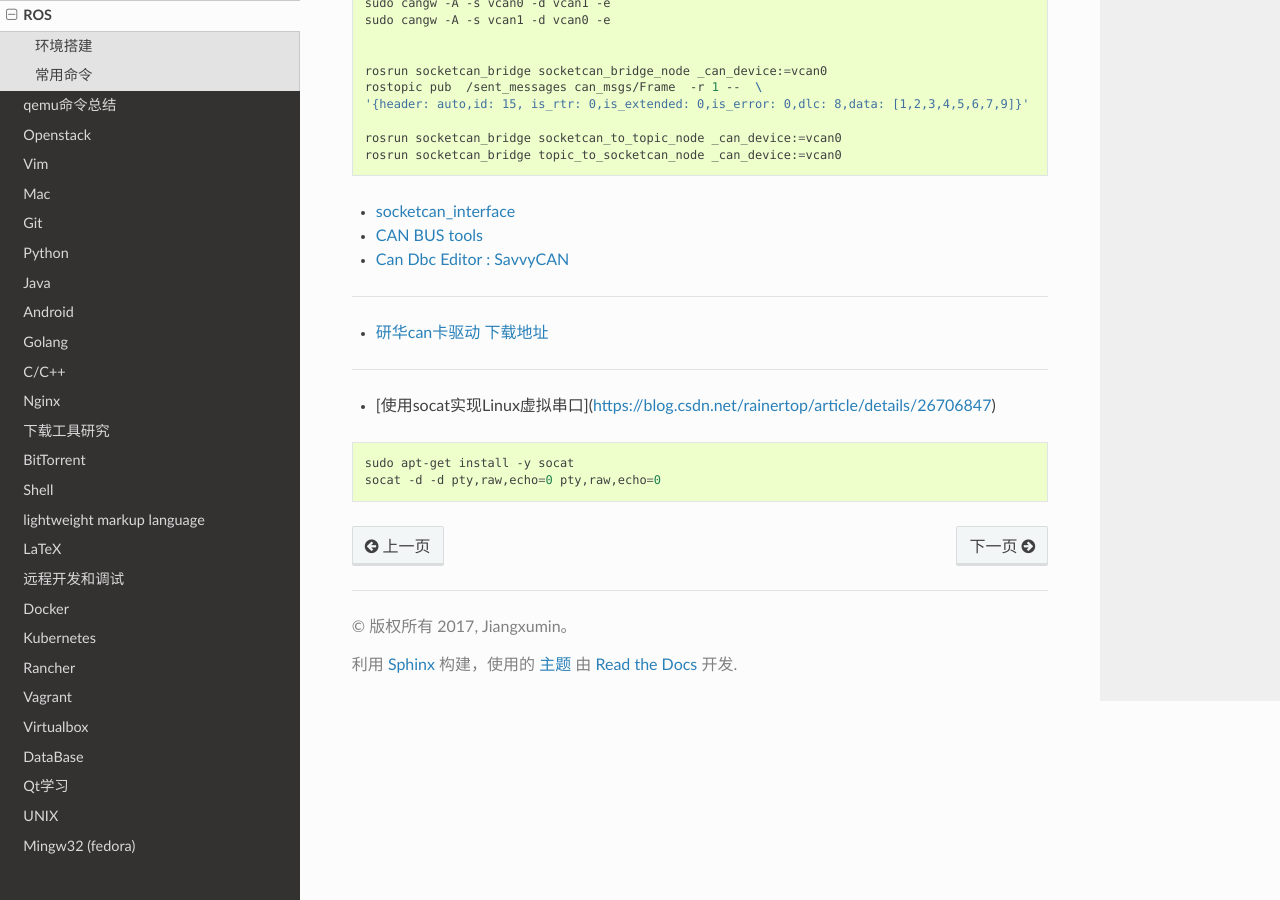
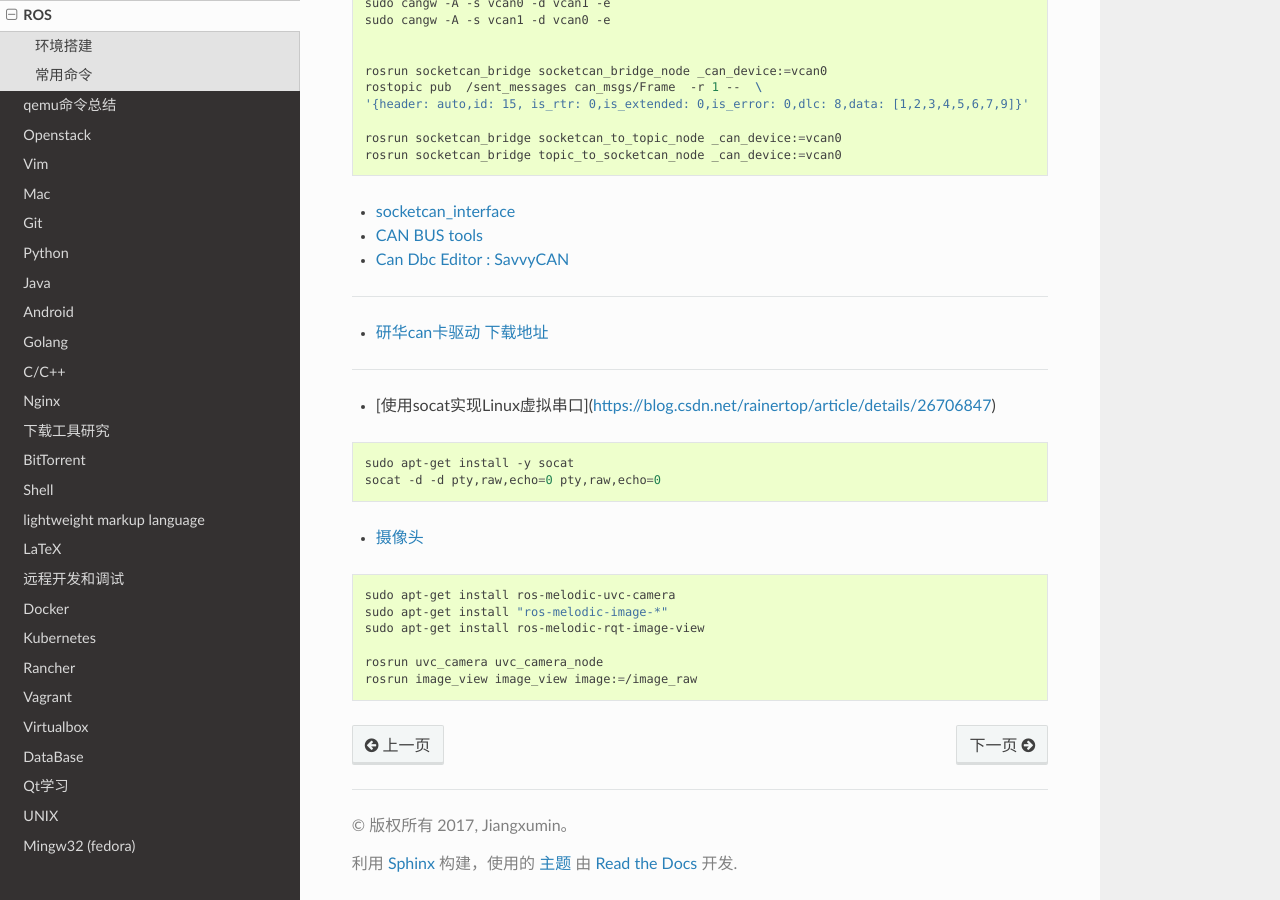
Before and after one commit to my-rds-store/my_space, a Sphinx documentation site: the page built from source/ros/index.rst, in a window 1280 px wide and 900 px high, scrolled down 2509 px. Built offline with Sphinx 7.4.7 and the Read the Docs theme 2.0.0, drawn with Linux system fonts in a browser that asks for light colours.

Commit message:
updae ...

```diff
--- a/source/cpp/index.rst
+++ b/source/cpp/index.rst
@@ -13,6 +13,9 @@ C/C++
    debug
    ffmpeg
 
+* `C++ 参考手册  <https://zh.cppreference.com/w/%E9%A6%96%E9%A1%B5>`_
+
+------------
 
 
 ************************************************************************
--- a/source/ros/index.rst
+++ b/source/ros/index.rst
@@ -174,3 +174,15 @@ ROS
 
         sudo apt-get install -y socat
         socat -d -d pty,raw,echo=0 pty,raw,echo=0
+
+
+* `摄像头 <https://blog.csdn.net/qq_43433255/article/details/89332667>`_
+
+.. code-block:: sh
+
+  sudo apt-get install ros-melodic-uvc-camera
+  sudo apt-get install "ros-melodic-image-*"
+  sudo apt-get install ros-melodic-rqt-image-view
+
+  rosrun uvc_camera uvc_camera_node
+  rosrun image_view image_view image:=/image_raw
```
